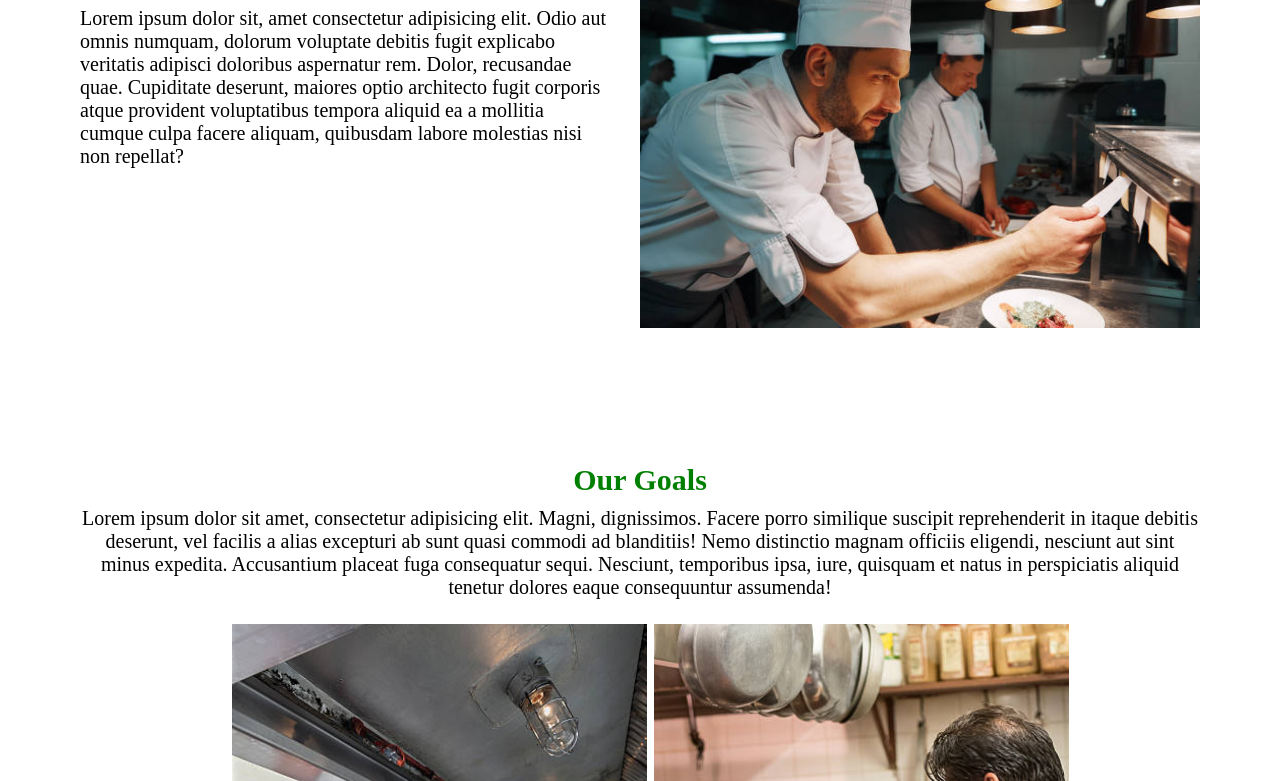
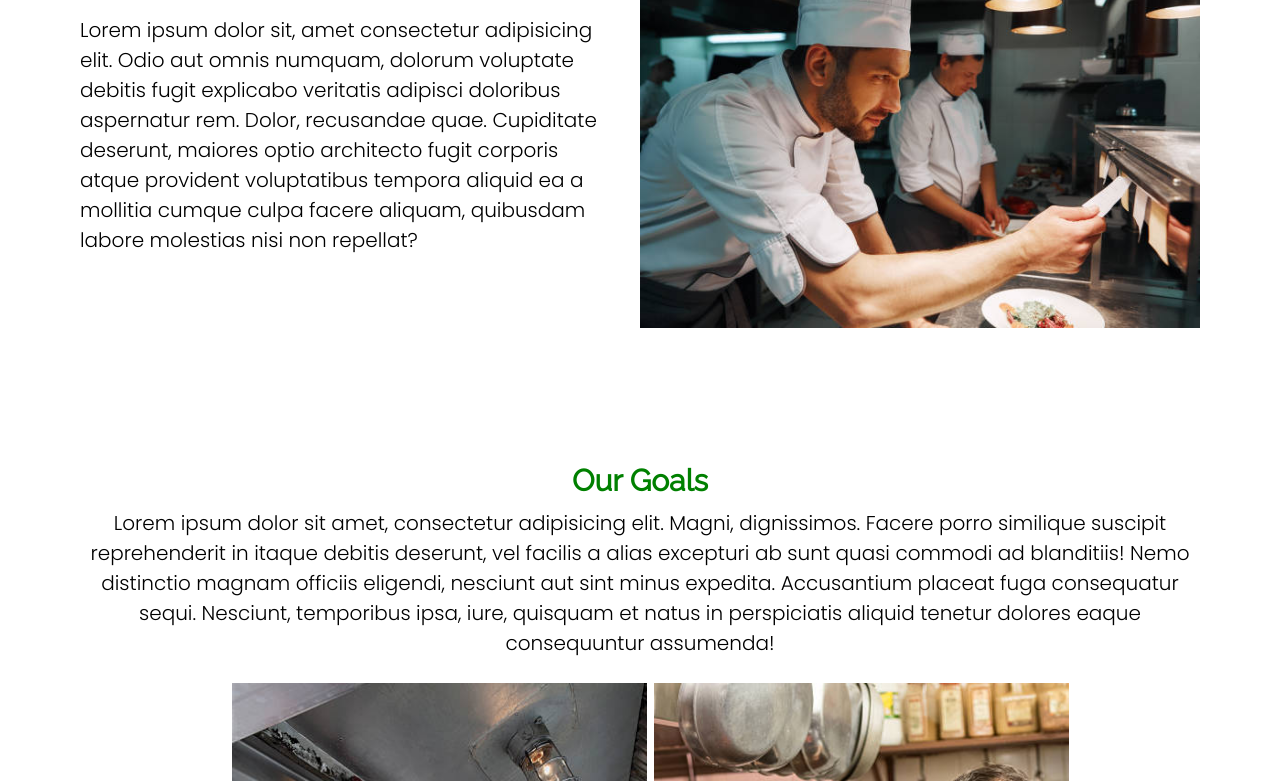
Before and after one commit to moloruntomiwa31/cuisine, a plain HTML site: page about.html in a window 1280 px wide. Shown: the part 240-1021 px from the top of the page. Drawn offline with nearby package versions, Linux system fonts and the light colour scheme.

Commit message:
Updated files

```diff
--- a/about.html
+++ b/about.html
@@ -5,6 +5,9 @@
     <meta http-equiv="X-UA-Compatible" content="IE=edge">
     <meta name="viewport" content="width=device-width, initial-scale=1.0">
     <title>CUISINE | About</title>
+    <link rel="preconnect" href="https://fonts.googleapis.com">
+    <link rel="preconnect" href="https://fonts.gstatic.com" crossorigin>
+    <link href="https://fonts.googleapis.com/css2?family=Poppins:wght@300&family=Raleway&display=swap" rel="stylesheet">
     <link rel="shortcut icon" href="./asset/salad.png" type="image/x-icon">
     <link rel="stylesheet" href="style.css">
     <link rel="stylesheet" href="about.css">
```
Also changed, not shown: book.html (+3 -0 lines), index.html (+3 -0 lines), menu.html (+3 -0 lines).
